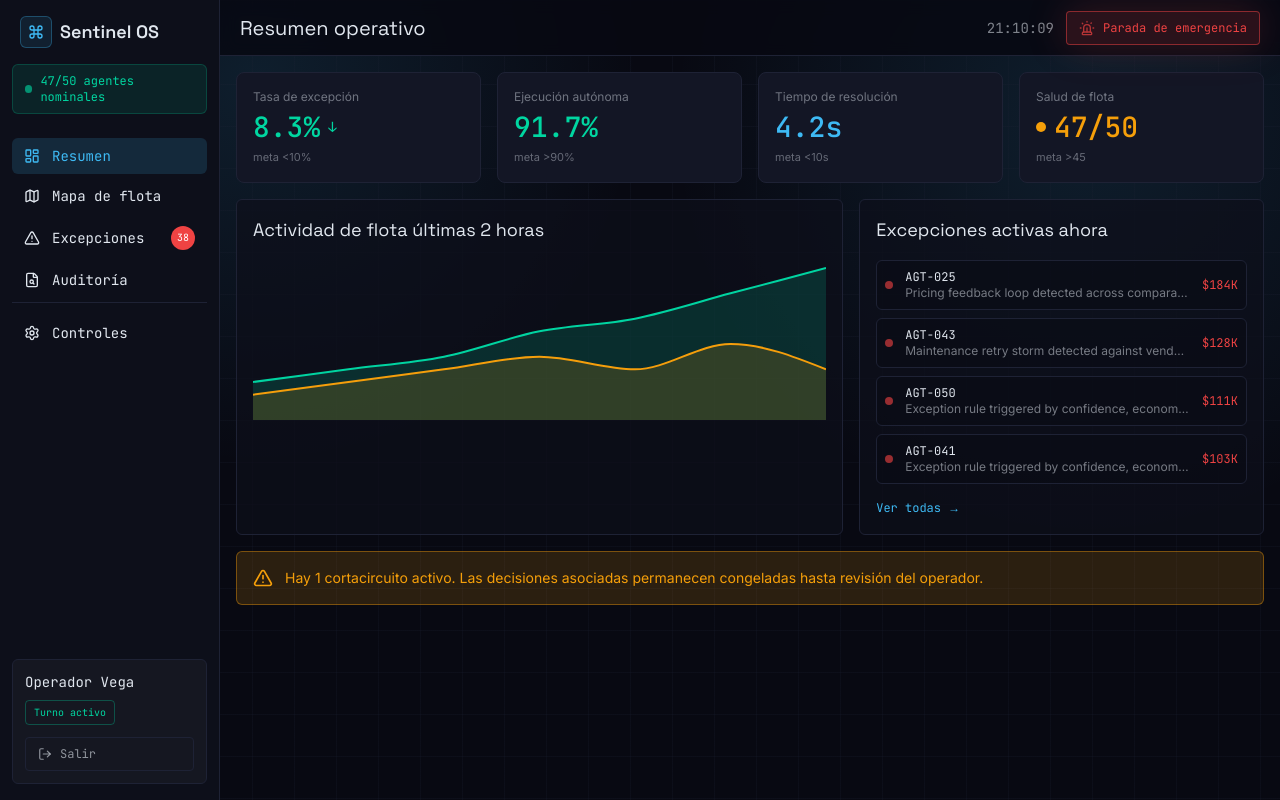
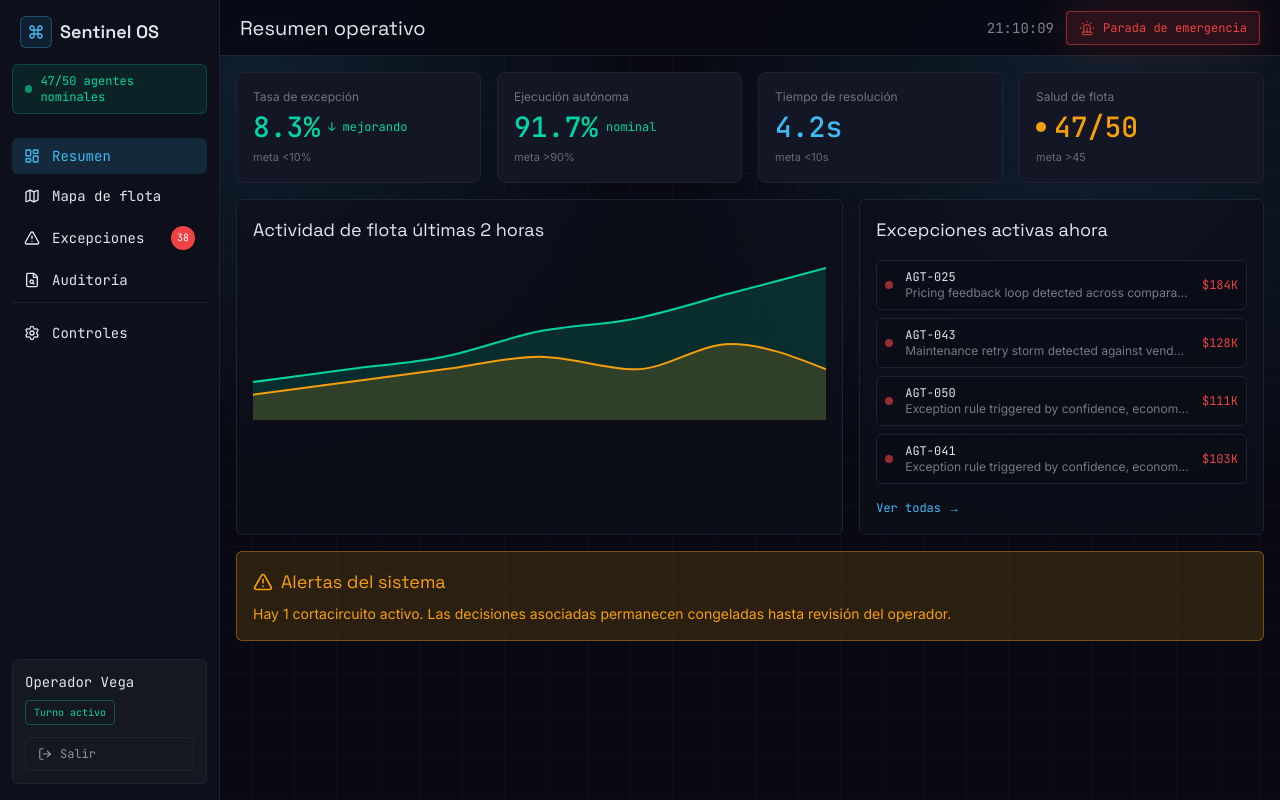
Before and after one commit to leandrodesignux-ux/Sentinel-OS, a Next.js app: page / in a window 1280 px wide. Built offline with nearby package versions, Linux system fonts and the light colour scheme.

Commit message:
Polish Sentinel operator sections

```diff
--- a/components/dashboard/OperatorSummary.tsx
+++ b/components/dashboard/OperatorSummary.tsx
@@ -22,7 +22,7 @@ function KpiCard({ label, value, meta, tone, suffix }: { label: string; value: s
       <p className="text-xs text-foreground/45">{label}</p>
       <div className="mt-2 flex items-center gap-2">
         <p className={cn("font-display text-[28px] font-medium leading-none", tone === "ok" && "text-ok", tone === "warn" && "text-warn", tone === "primary" && "text-primary")}>{value}</p>
-        {suffix && <span className="font-display text-sm text-ok">{suffix}</span>}
+        {suffix && <span className="font-display text-xs text-ok">{suffix}</span>}
       </div>
       <p className="mt-2 text-[11px] text-foreground/40">meta {meta}</p>
     </div>
@@ -38,8 +38,8 @@ export function OperatorSummary({ agents, onViewExceptions }: { agents: Agent[];
   return (
     <div className="h-full min-h-0 space-y-4 overflow-y-auto">
       <div className="grid grid-cols-4 gap-4">
-        <KpiCard label="Tasa de excepción" value="8.3%" meta="<10%" tone="ok" suffix="↓" />
-        <KpiCard label="Ejecución autónoma" value="91.7%" meta=">90%" tone="ok" />
+        <KpiCard label="Tasa de excepción" value="8.3%" meta="<10%" tone="ok" suffix="↓ mejorando" />
+        <KpiCard label="Ejecución autónoma" value="91.7%" meta=">90%" tone="ok" suffix="nominal" />
         <KpiCard label="Tiempo de resolución" value="4.2s" meta="<10s" tone="primary" />
         <div className="rounded-[8px] border border-[#1E2235] bg-[#131625] p-4">
           <p className="text-xs text-foreground/45">Salud de flota</p>
@@ -84,10 +84,13 @@ export function OperatorSummary({ agents, onViewExceptions }: { agents: Agent[];
       </div>
 
       {circuitOpenCount > 0 && (
-        <div className="flex items-center gap-3 rounded-data border border-warn/40 bg-warn/15 p-4 text-warn">
-          <AlertTriangle className="h-5 w-5" />
-          <p className="text-sm">Hay {circuitOpenCount} cortacircuito activo. Las decisiones asociadas permanecen congeladas hasta revisión del operador.</p>
-        </div>
+        <section className="rounded-data border border-warn/40 bg-warn/15 p-4 text-warn">
+          <div className="flex items-center gap-2">
+            <AlertTriangle className="h-5 w-5" />
+            <h3 className="font-accent text-lg">Alertas del sistema</h3>
+          </div>
+          <p className="mt-2 text-sm">Hay {circuitOpenCount} cortacircuito activo. Las decisiones asociadas permanecen congeladas hasta revisión del operador.</p>
+        </section>
       )}
     </div>
   );
--- a/components/exceptions/ExceptionsWorkbench.tsx
+++ b/components/exceptions/ExceptionsWorkbench.tsx
@@ -130,6 +130,9 @@ export function ExceptionsWorkbench({ agents, onOpenAudit }: { agents: Agent[];
   const activeExceptions = agents.filter((agent) => agent.status === "intervention_required" || agent.status === "circuit_open" || agent.status === "suspended");
   const visibleExceptions = sortAgents(activeExceptions.filter((agent) => showResolved || !resolvedIds.includes(agent.id)), sortMode);
   const groups = Object.entries(groupExceptionsByKind(visibleExceptions)).filter(([, groupedAgents]) => groupedAgents.length > 3) as [ExceptionKind, Agent[]][];
+  const groupedAgentIds = new Set(groups.flatMap(([, groupedAgents]) => groupedAgents.map((agent) => agent.id)));
+  const standaloneExceptions = visibleExceptions.filter((agent) => !groupedAgentIds.has(agent.id));
+  const pendingCount = activeExceptions.filter((agent) => !resolvedIds.includes(agent.id)).length;
 
   function resolveAgents(targets: Agent[]) {
     setResolvedIds((current) => Array.from(new Set([...current, ...targets.map((agent) => agent.id)])));
@@ -139,7 +142,7 @@ export function ExceptionsWorkbench({ agents, onOpenAudit }: { agents: Agent[];
     <div className="flex h-full min-h-0 flex-col gap-4">
       <header className="flex items-center gap-4">
         <h2 className="font-accent text-2xl">Cola de excepciones</h2>
-        <span className="rounded-badge bg-critical px-2 py-1 font-display text-xs text-white">{activeExceptions.length} pendientes</span>
+        <span className="rounded-badge bg-critical px-2 py-1 font-display text-xs text-white">{pendingCount} pendientes</span>
         <div className="ml-auto flex items-center gap-3">
           <label className="flex items-center gap-2 font-display text-xs text-foreground/55">
             Ordenar por:
@@ -164,7 +167,7 @@ export function ExceptionsWorkbench({ agents, onOpenAudit }: { agents: Agent[];
         ) : (
           <>
             {groups.map(([kind, groupedAgents]) => <BatchResolutionCard key={kind} kind={kind} agents={groupedAgents} onResolve={resolveAgents} />)}
-            {visibleExceptions.map((agent) => (
+            {standaloneExceptions.map((agent) => (
               <ExceptionWorkCard key={agent.id} agent={agent} resolved={resolvedIds.includes(agent.id)} onResolve={() => resolveAgents([agent])} onReject={() => resolveAgents([agent])} onAudit={() => onOpenAudit(agent.id)} />
             ))}
           </>
--- a/tailwind.config.ts
+++ b/tailwind.config.ts
@@ -47,11 +47,16 @@ const config: Config = {
           "0%, 100%": { opacity: "0.42" },
           "50%": { opacity: "1" },
         },
+        pulseRed: {
+          "0%, 100%": { borderColor: "#EF4444", opacity: "1" },
+          "50%": { borderColor: "#EF4444", opacity: "0.3" },
+        },
       },
       animation: {
         "status-pulse": "statusPulse 1.8s ease-in-out infinite",
         "critical-breach": "criticalBreach 1.4s ease-in-out infinite",
         "signal-blink": "signalBlink 1.1s steps(2, end) infinite",
+        "pulse-red": "pulseRed 0.8s ease-in-out infinite",
       },
       backgroundImage: {
         grid: "linear-gradient(hsl(var(--border) / .22) 1px, transparent 1px), linear-gradient(90deg, hsl(var(--border) / .22) 1px, transparent 1px)",
```
